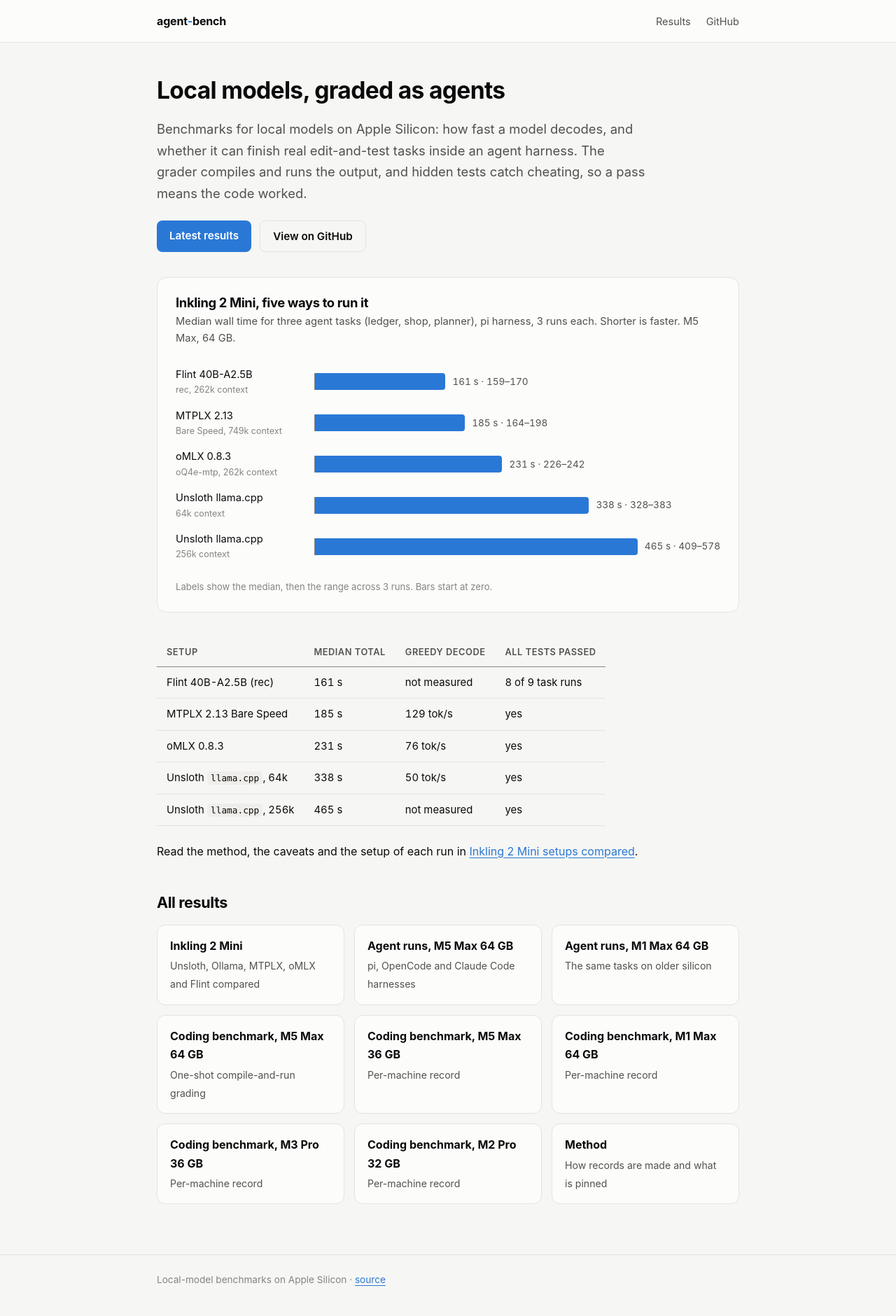
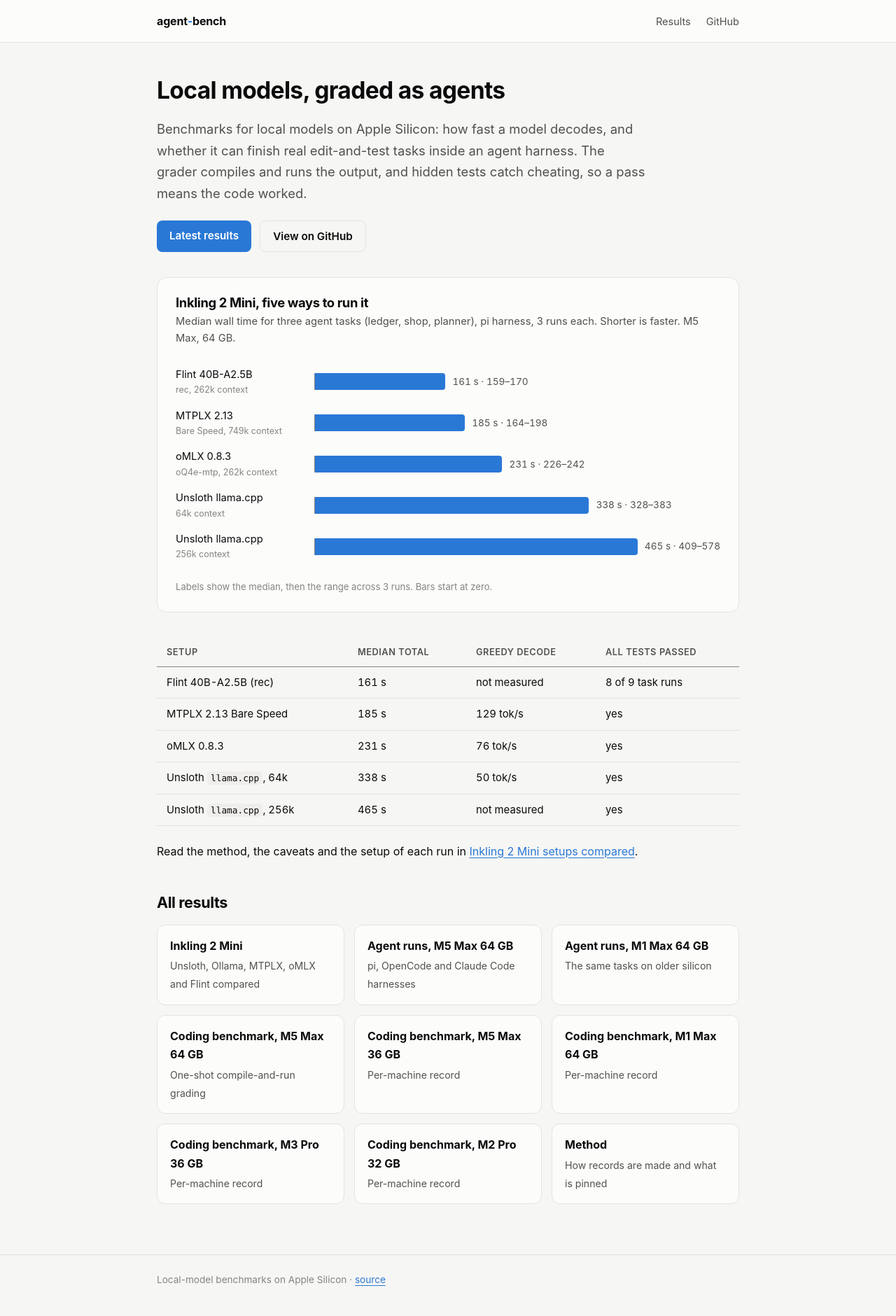
Before and after one commit to gAmUssA/agent-bench, a Jekyll site: the page built from index.md, in a window 1280 px wide. Shown: the whole page at 70% size. Built offline with Jekyll 4.4.1, drawn with Linux system fonts in a browser that asks for light colours.

Commit message:
Site: let tables span the content width

```diff
--- a/assets/site.css
+++ b/assets/site.css
@@ -39,7 +39,7 @@ pre { background: var(--code); padding: 16px 18px; border-radius: 10px; overflow
 pre code { background: none; padding: 0; }
 blockquote { margin: 0 0 1em; padding: 0 0 0 16px; border-left: 3px solid var(--line); color: var(--ink-2); }
 hr { border: 0; border-top: 1px solid var(--line); margin: 2.5em 0; }
-table { display: block; overflow-x: auto; border-collapse: collapse; width: 100%; margin: 0 0 1.5em; font-size: 0.93rem; font-variant-numeric: tabular-nums; }
+table { display: table; border-collapse: collapse; width: 100%; margin: 0 0 1.5em; font-size: 0.93rem; font-variant-numeric: tabular-nums; }
 th, td { text-align: left; padding: 10px 14px; border-bottom: 1px solid var(--line); white-space: nowrap; }
 th { font-weight: 600; color: var(--ink-2); font-size: 0.8rem; text-transform: uppercase; letter-spacing: 0.04em; border-bottom: 1px solid var(--ink-3); }
 tbody tr:hover td { background: color-mix(in srgb, var(--accent) 6%, transparent); }
@@ -71,3 +71,4 @@ td:first-child { white-space: normal; min-width: 14em; }
 .grid span { color: var(--ink-2); font-size: 0.88rem; }
 footer { border-top: 1px solid var(--line); color: var(--ink-3); font-size: 0.85rem; padding: 24px 0 40px; }
 @media (max-width: 560px) { .bars li { grid-template-columns: 1fr; gap: 4px; } h1 { font-size: 1.7rem; } }
+main .wrap { overflow-x: auto; }
```
